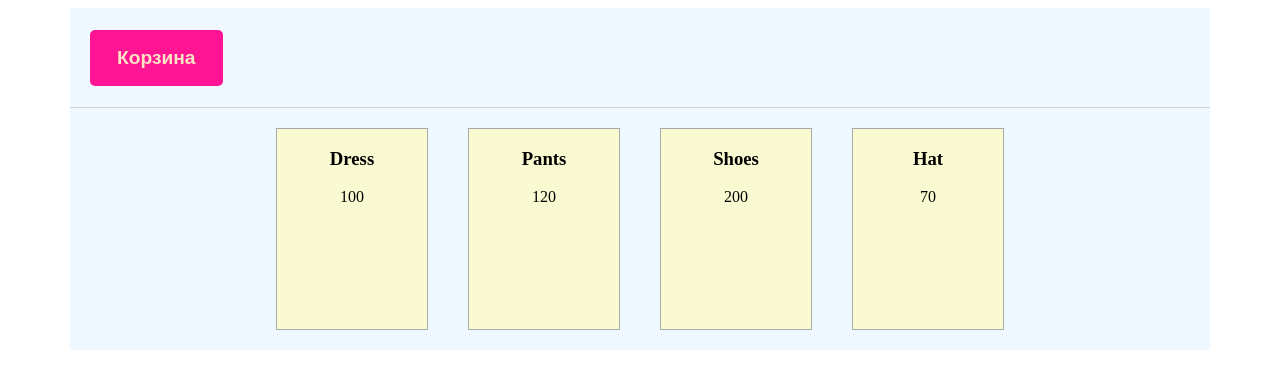
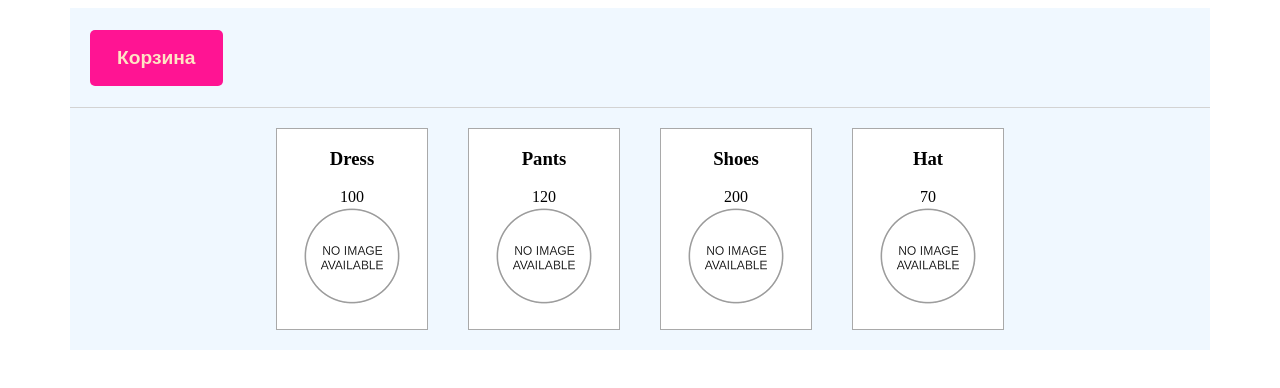
Before and after one commit to steaddy/sandbox, a plain HTML site: page index.html in a window 1280 px wide. Drawn offline with Linux system fonts and the light colour scheme.

Commit message:
Add files via upload
Значение аргумента функции по умолчанию, фото noImage

```diff
--- a/css/style.css
+++ b/css/style.css
@@ -29,7 +29,7 @@
     height: 200px;
     margin: 20px;
     text-align: center;
-    background-color: lightgoldenrodyellow;
+    background-color: white;
 }
 
 .goods {
--- a/js/script.js
+++ b/js/script.js
@@ -6,8 +6,8 @@ const listItems = [
     {name: 'hat', price: 70},
     ];
 
-const itemHTML = function({name, price}) {
-     return `<div class='item'><h3>${name}</h3><span>${price}</span></div>`;
+const itemHTML = function({name, price, imgURL='img/noImg.png'}) {
+     return `<div class='item'><h3>${name}</h3><span>${price}</span><br><img src="${imgURL}" alt="Our Item"></div>`;
 };
 
 document.querySelector('.goods').innerHTML = listItems.map(itemHTML).join('');
```
Also changed, not shown: img/noImg.png (added).
